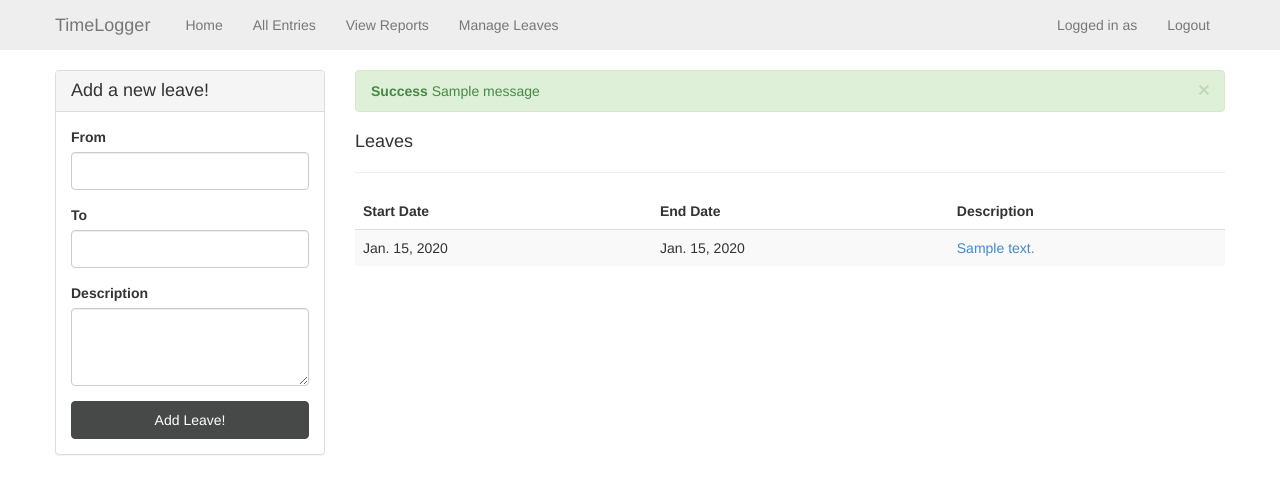
After one commit to hugo506/TimeLogger, a Django app: template templates/leaves/index.html in a window 1280 px wide. The commit adds this page. Shown: the top 494 px of the page. Run offline with Django 3.2, Linux system fonts and the light colour scheme; the template is opened without the code that fills it: values that come from a table or form of the project are taken from there, others are empty; tables that the repository leaves empty hold one stand-in row (values such as "Sample post"); one stand-in notice (Sample message) is shown.

Commit message:
added leaves form and dashboard

```diff
--- /dev/null
+++ b/leaves/forms.py
@@ -0,0 +1,7 @@
+from django import forms
+from leaves.models import Leave
+
+class LeaveForm(forms.ModelForm):
+    class Meta:
+        model = Leave
+        exclude = ('author', )
--- a/templates/activities/base.html
+++ b/templates/activities/base.html
@@ -57,6 +57,7 @@
             <li><a href="/all">All Entries</a></li>
             <li><a href="{% url 'my_reports' %}">View Reports</a></li>
             {% endif %}
+            <li><a href="{% url 'leaves' %}">Manage Leaves</a></li>
           </ul>
           <ul class="nav navbar-nav pull-right">
               <li><a href="#">Logged in as {{ user.username }}</a></li>
--- /dev/null
+++ b/templates/leaves/index.html
@@ -0,0 +1,91 @@
+{% extends "activities/base.html" %}
+
+{% block content %}
+<div class="row">
+<div class="col-lg-3">
+    <div class="panel">
+        <div class="panel-body">
+            <!-- THE SIDEPANE -->
+            <h4 class="panel-heading">Add a new leave!</h4>
+            <form id="new_leave_form" action="{% url 'leaves' %}" method="post"> {% csrf_token %}
+                <fieldset>
+                    {% if form.errors %}
+                    <div class="bs-callout bs-callout-danger">
+                        <h4>Oops! There were errors in your form submission</h4>
+                        {% for field, errors in form.errors.items %}
+                            {% for error in errors %}
+                                <li>{{ field }} - {{ error }} </li>
+                            {% endfor %}
+                        {% endfor %}
+                    </div>
+                    {% endif %}
+
+                    <div class="form-group">
+                        <label for="id_end_date">From</label>
+                        <input class="form-control" id="id_start_date" name="start_date" type="text" />
+                    </div>
+
+                    <div class="form-group">
+                        <label for="id_end_date">To</label>
+                        <input class="form-control" id="id_end_date" name="end_date" type="text" />
+                    </div>
+
+                    <div class="form-group">
+                        <label for="id_description">Description</label>
+                        <textarea cols="40" id="id_description" name="description" rows="3" class="form-control"></textarea>
+                    </div>
+
+                    <input type="submit" value="Add Leave!" class="btn btn-default btn-lg btn-block"/>
+                </fieldset>
+            </form>
+        </div>
+    </div>
+</div>
+
+<div class="col-lg-9">
+    <!-- >
+    <div class="alert alert-dismissable">
+        <button type="button" class="close" data-dismiss="alert" aria-hidden="true">&times;</button>
+        <strong>New to Timelogger?</strong> <a href="#" id="begin_tour">Click here</a> to try the product tour
+    </div>
+    -->
+    {% if messages %}
+    <!-- FLASH MESSAGES -->
+        {% for message in messages %}
+            <div class="alert alert-{{message.tags}} alert-dismissable">
+                <button type="button" class="close" data-dismiss="alert" aria-hidden="true">&times;</button>
+                <strong>{{ message.tags|title }}</strong> {{ message }}
+            </div>
+        {% endfor %}
+    {% endif %}
+
+    <!-- DASHBOARD DISPLAY -->
+    <h4>Leaves</h4>
+    <hr />
+        {% if leaves %}
+        <table class="table table-striped">
+            <thead>
+                <tr>
+                    <th>Start Date</th>
+                    <th>End Date</th>
+                    <th>Description</th>
+                </tr>
+            </thead>
+            <tbody>
+                {% for item in leaves %}
+                <tr>
+                    <td>{{ item.start_date}}</td>
+                    <td>{{ item.start_date}}</td>
+                    <td><a href="#" class="description" data-toggle="tooltip" title="{{ item.description }}">
+                            {{ item.description|truncatewords:8 }}</a>
+                    </td>
+                </tr>
+                {% endfor %}
+            </tbody>
+        </table>
+        {% else %}
+            <h4>You haven't logged any leaves till now! </h4>
+        {% endif %}
+</div>
+</div>
+{% endblock %}
--- a/timesheet/urls.py
+++ b/timesheet/urls.py
@@ -29,7 +29,7 @@ urlpatterns = patterns('',
 
     url(r'^redmine/$', views.redmine, name="redmine"),
 
-    url(r'^leaves/$', leaves_views.index, name="leaves_index"),
+    url(r'^leaves/$', leaves_views.index, name="leaves"),
 
     url(r'^admin/', include(admin.site.urls))
 )
```
Also changed, not shown: leaves/views.py (+18 -2 lines).
